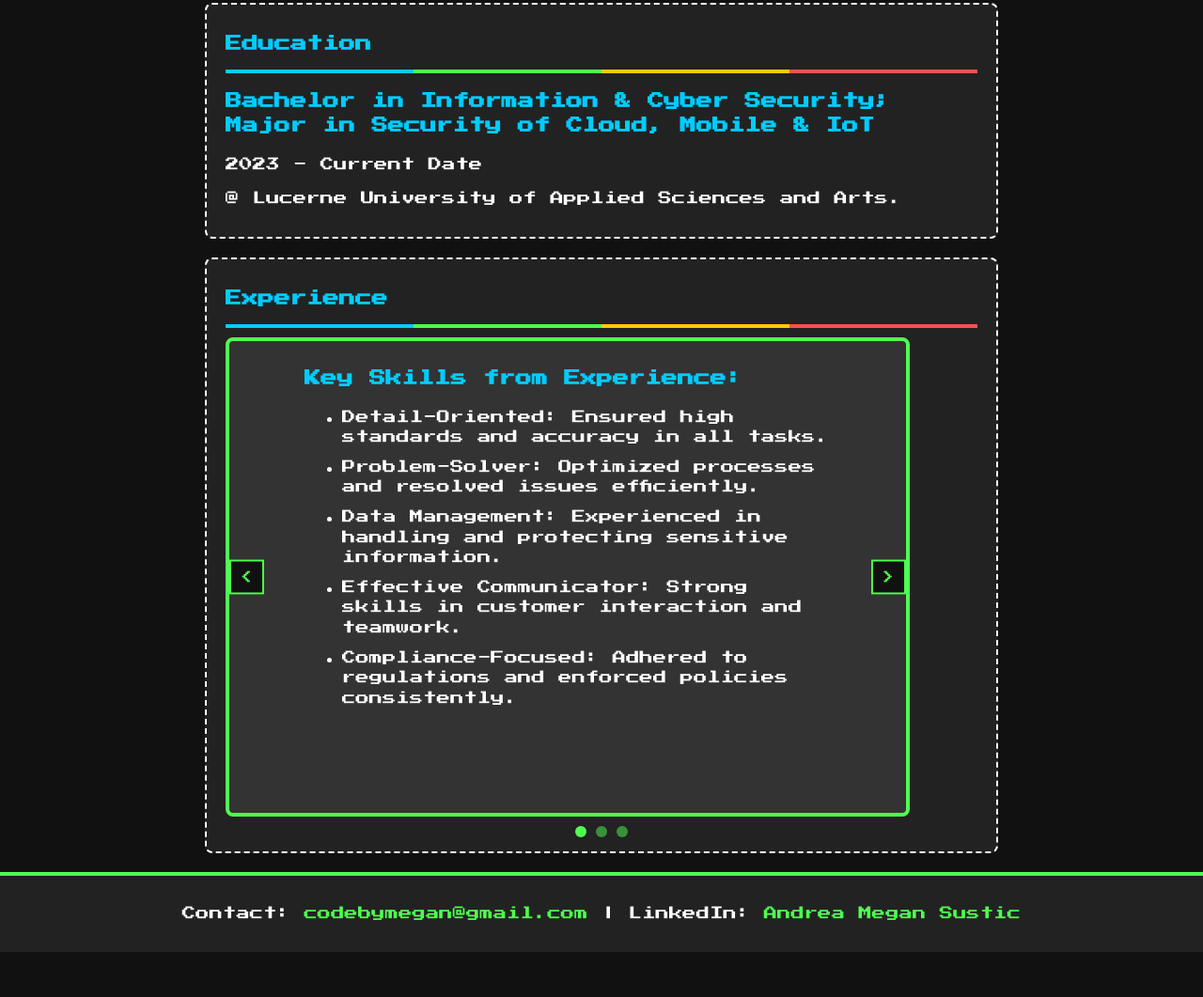
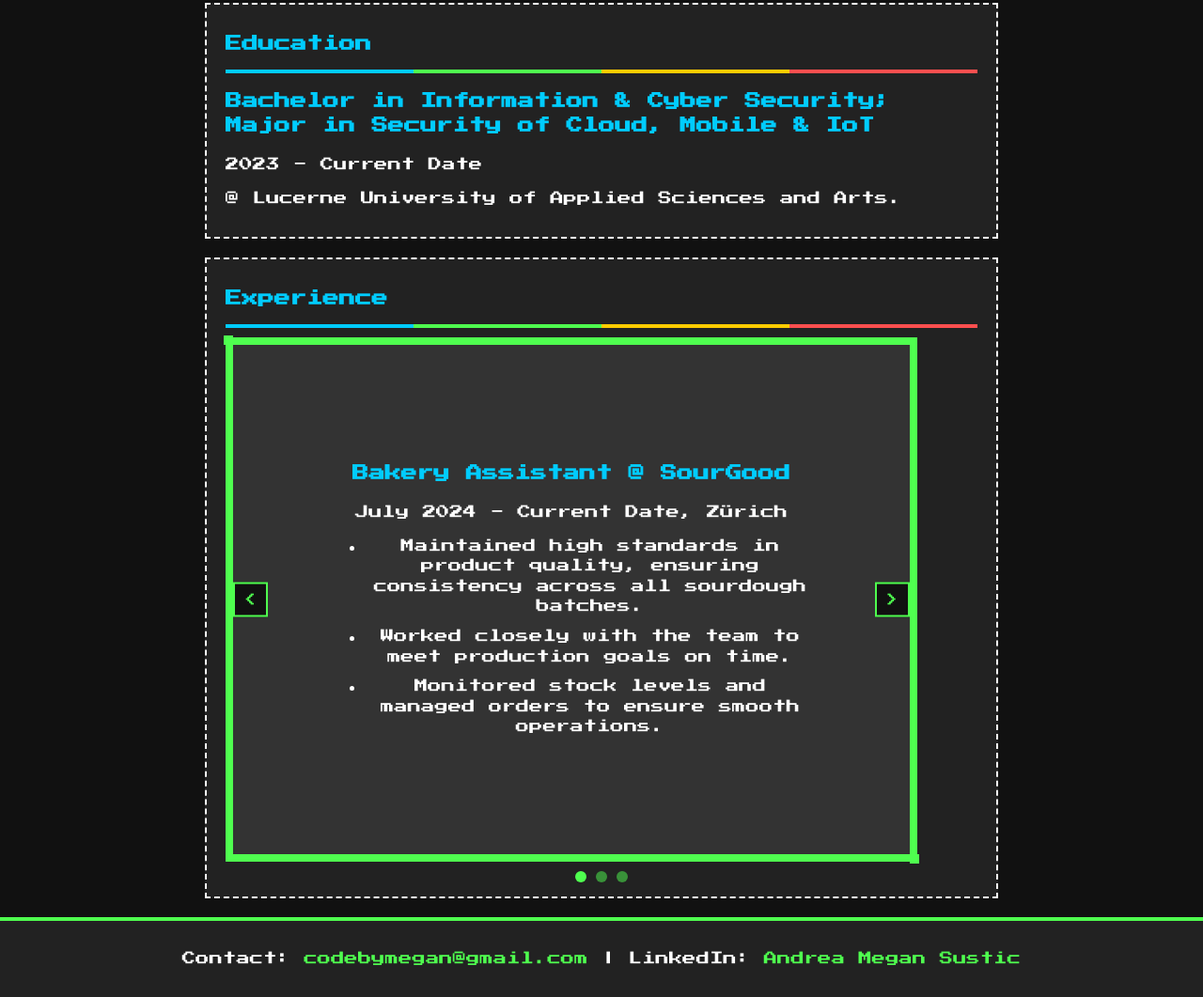
Before and after one commit to a-meg-s/a-meg-s.github.io, a plain HTML site: page index.html in a window 1280 px wide. Shown: the part 1086-2147 px from the top of the page at 94% size. Before the commit the page ends 2099 px from the top, so only its background shows below. Drawn offline with Linux system fonts and the light colour scheme.

Commit message:
Update resume.css

```diff
--- a/resume.css
+++ b/resume.css
@@ -108,7 +108,6 @@ section {
   padding: 15px 20px;
   background-color: #222;
   border: 2px dashed #fff;
-  border-radius: 8px;
   max-width: 800px;
 }
 
@@ -188,15 +187,34 @@ footer p a:hover {
   background-color: #333;
   border: 4px solid #4fff4f;
   padding: 20px;
-  border-radius: 8px;
   max-width: 700px;
 }
 
 .pixelated-bubble {
-  border-radius: 8px;
-  border: 4px solid #4fff4f;
+  border-radius: 0;
+  border: 8px solid #4fff4f;
   padding: 10px;
   background-color: #333;
+  position: relative;
+}
+
+.pixelated-bubble::before,
+.pixelated-bubble::after {
+  content: "";
+  position: absolute;
+  width: 10px;
+  height: 10px;
+  background-color: #4fff4f;
+}
+
+.pixelated-bubble::before {
+  top: -10px;
+  left: -10px;
+}
+
+.pixelated-bubble::after {
+  bottom: -10px;
+  right: -10px;
 }
 
 .experience-navigation {
@@ -232,11 +250,15 @@ footer p a:hover {
 .experience-inner {
   display: flex;
   transition: transform 0.3s ease;
+  justify-content: center;
+  align-items: center;
 }
 
 .experience-inner article {
   min-width: 100%;
   box-sizing: border-box;
+  text-align: center;
+  padding: 20px;
 }
 
 /* Scroll Indicator */
```
